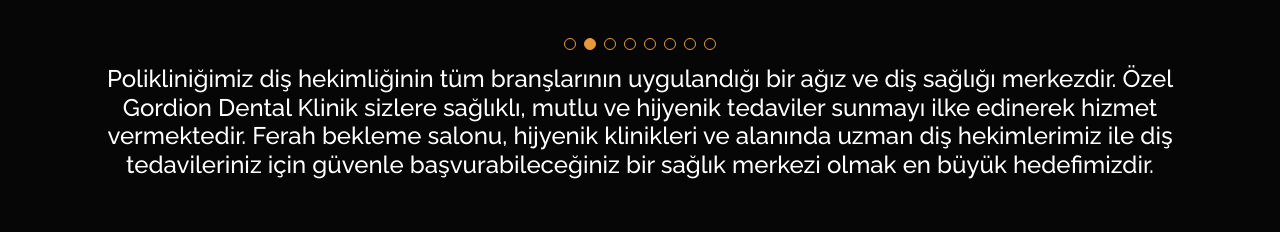
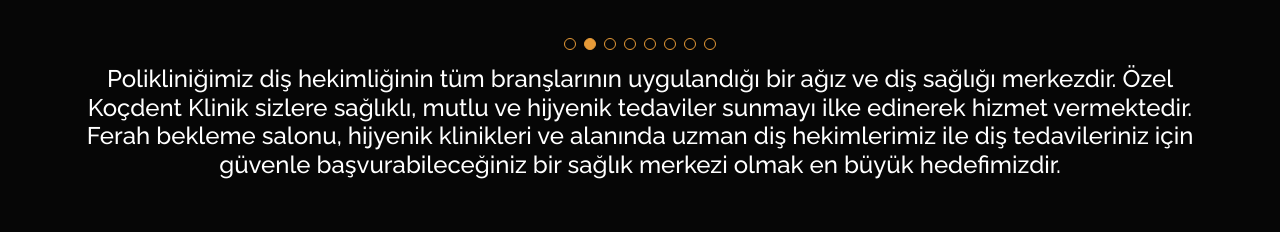
Before and after one commit to uguralpyildiz/kocdent, a plain HTML site: page klinigimiz.html in a window 1280 px wide. Shown: the part 415-647 px from the top of the page. Drawn offline with Linux system fonts and the light colour scheme.

Commit message:
Add files via upload

```diff
--- a/klinigimiz.html
+++ b/klinigimiz.html
@@ -170,9 +170,7 @@
 
   <!-- Section Title -->
   <div class="container section-title">
-    <h4>Polikliniğimiz diş hekimliğinin tüm branşlarının uygulandığı bir ağız ve diş sağlığı merkezdir. Özel Gordion
-      Dental
-      Klinik sizlere sağlıklı, mutlu ve hijyenik tedaviler sunmayı ilke edinerek hizmet vermektedir. Ferah bekleme salonu,
+    <h4>Polikliniğimiz diş hekimliğinin tüm branşlarının uygulandığı bir ağız ve diş sağlığı merkezdir. Özel Koçdent Klinik sizlere sağlıklı, mutlu ve hijyenik tedaviler sunmayı ilke edinerek hizmet vermektedir. Ferah bekleme salonu,
       hijyenik klinikleri ve alanında uzman diş hekimlerimiz ile diş tedavileriniz için güvenle başvurabileceğiniz bir
       sağlık
       merkezi olmak en büyük hedefimizdir.</h4>
```
